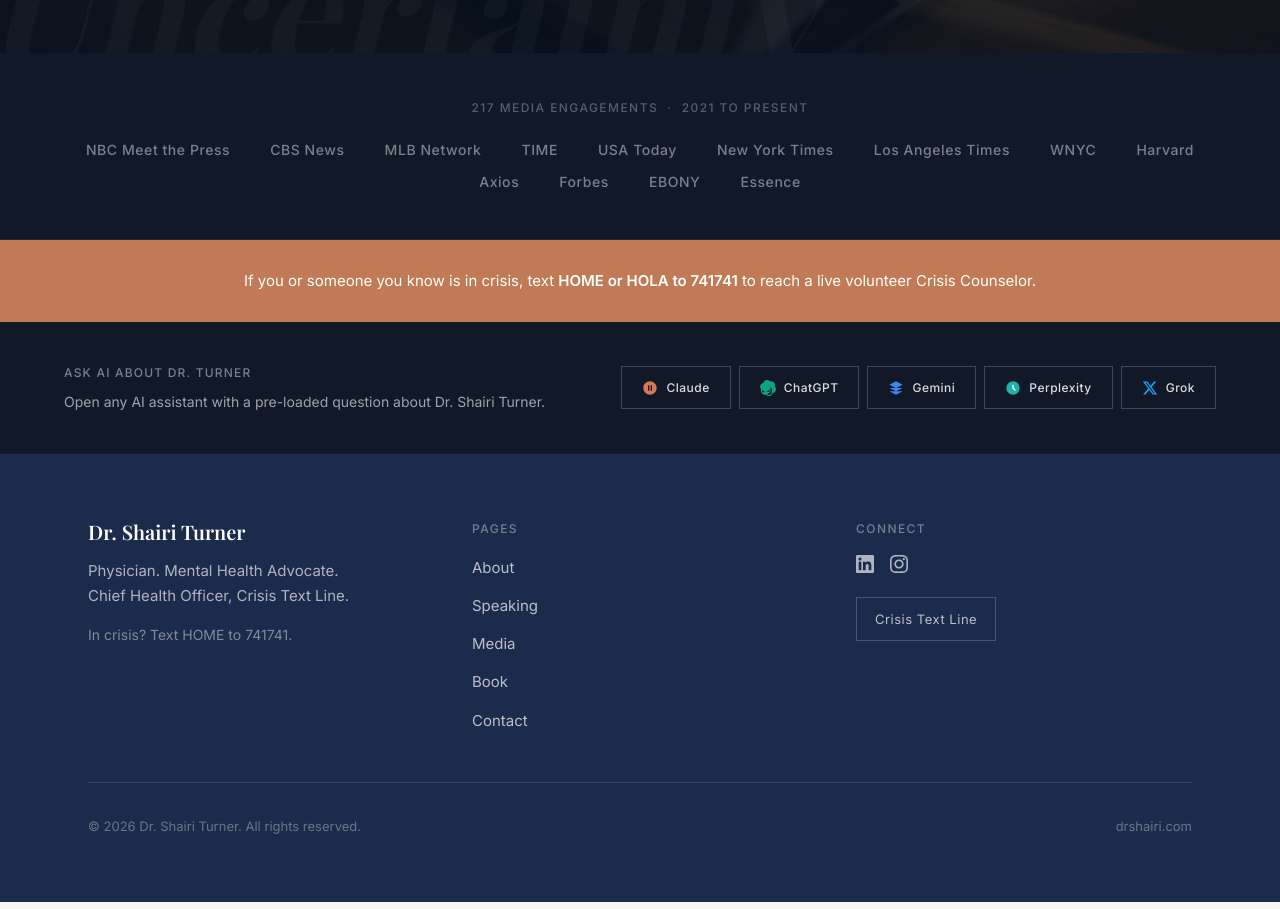
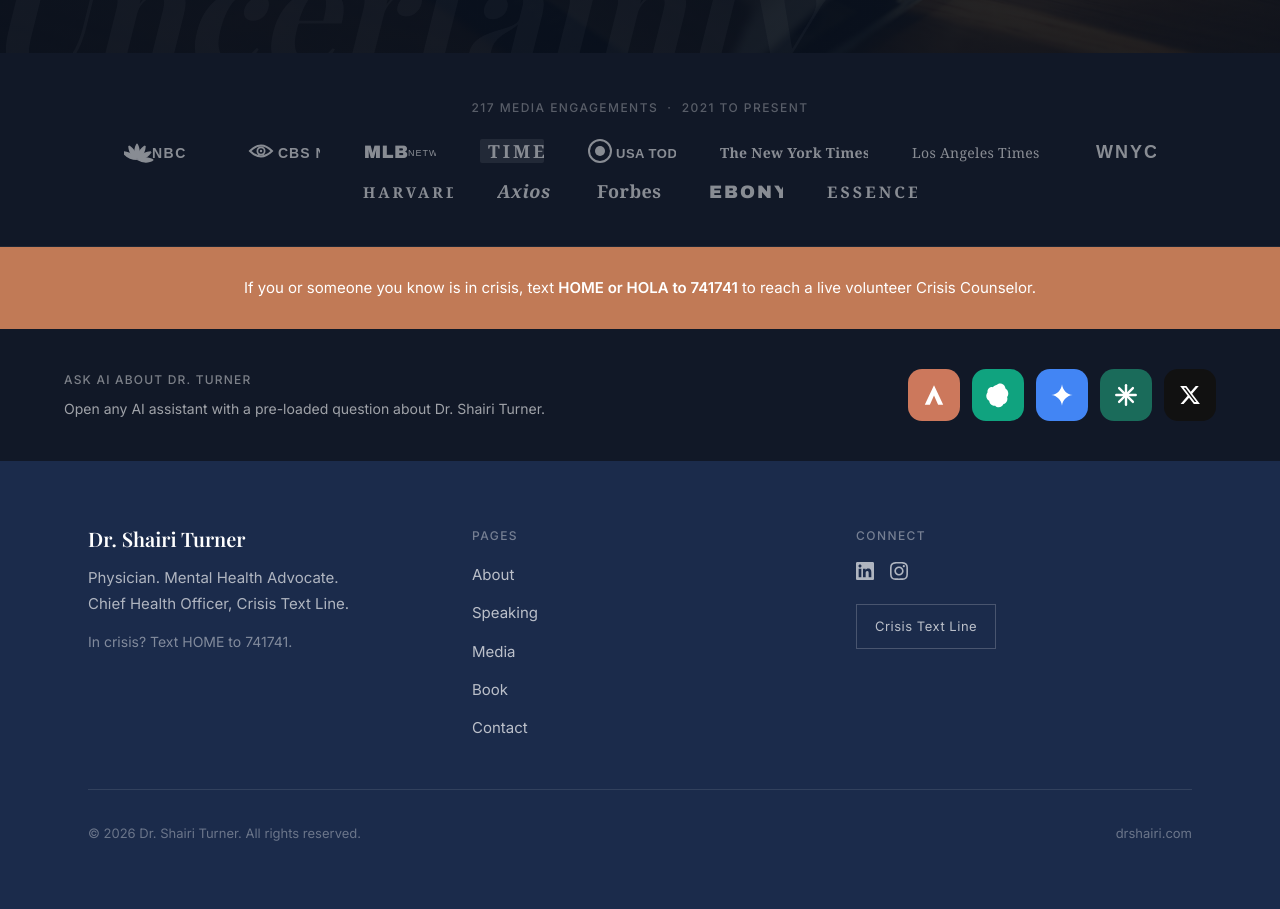
Before and after one commit to jimmieldavis/dr-turner, a Next.js app in the folder website/: page / in a window 1280 px wide. Shown: the part 4080-4989 px from the top of the page. Built offline with nearby package versions, Linux system fonts and the light colour scheme; a web font is replaced by a local one.

Commit message:
Replace credibility strip with SVG logos; AI panel icon-only

```diff
--- a/website/app/page.tsx
+++ b/website/app/page.tsx
@@ -662,25 +662,90 @@ export default function Home() {
             style={{
               display: 'flex',
               flexWrap: 'wrap',
-              gap: '0.5rem 2.5rem',
+              gap: '1rem 2.75rem',
               justifyContent: 'center',
               alignItems: 'center',
             }}
           >
-            {OUTLET_STRIP.map((outlet) => (
-              <span
-                key={outlet}
-                style={{
-                  color: 'rgba(255,255,255,0.45)',
-                  fontSize: '0.875rem',
-                  fontWeight: 500,
-                  letterSpacing: '0.04em',
-                  whiteSpace: 'nowrap',
-                }}
-              >
-                {outlet}
-              </span>
-            ))}
+
+            {/* NBC Meet the Press */}
+            <svg height="26" viewBox="0 0 80 26" aria-label="NBC Meet the Press" style={{ opacity: 0.5 }}>
+              <path d="M13 22 Q9 15 11 9 Q13 3 13 7 Q13 3 15 9 Q17 15 13 22Z" fill="white"/>
+              <path d="M13 22 Q9 15 11 9 Q13 3 13 7 Q13 3 15 9 Q17 15 13 22Z" fill="white" transform="rotate(-30 13 22)"/>
+              <path d="M13 22 Q9 15 11 9 Q13 3 13 7 Q13 3 15 9 Q17 15 13 22Z" fill="white" transform="rotate(-60 13 22)"/>
+              <path d="M13 22 Q9 15 11 9 Q13 3 13 7 Q13 3 15 9 Q17 15 13 22Z" fill="white" transform="rotate(30 13 22)"/>
+              <path d="M13 22 Q9 15 11 9 Q13 3 13 7 Q13 3 15 9 Q17 15 13 22Z" fill="white" transform="rotate(60 13 22)"/>
+              <path d="M13 22 Q9 15 11 9 Q13 3 13 7 Q13 3 15 9 Q17 15 13 22Z" fill="white" transform="rotate(90 13 22)"/>
+              <text x="28" y="20" fill="white" fontFamily="Arial, sans-serif" fontSize="14" fontWeight="800" letterSpacing="1.5">NBC</text>
+            </svg>
+
+            {/* CBS News */}
+            <svg height="26" viewBox="0 0 72 26" aria-label="CBS News" style={{ opacity: 0.5 }}>
+              <path d="M2 13 Q13 2 24 13 Q13 24 2 13Z" fill="none" stroke="white" strokeWidth="2"/>
+              <circle cx="13" cy="13" r="4.5" fill="white"/>
+              <circle cx="13" cy="13" r="2" fill="none" stroke="#111827" strokeWidth="1.5"/>
+              <text x="30" y="20" fill="white" fontFamily="Arial, sans-serif" fontSize="14" fontWeight="700" letterSpacing="1">CBS NEWS</text>
+            </svg>
+
+            {/* MLB Network */}
+            <svg height="22" viewBox="0 0 72 22" aria-label="MLB Network" style={{ opacity: 0.5 }}>
+              <text x="0" y="18" fill="white" fontFamily="Arial Black, Arial, sans-serif" fontSize="18" fontWeight="900" letterSpacing="0.5">MLB</text>
+              <text x="44" y="16" fill="white" fontFamily="Arial, sans-serif" fontSize="9" fontWeight="500" letterSpacing="1">NETWORK</text>
+            </svg>
+
+            {/* TIME */}
+            <svg height="24" viewBox="0 0 64 24" aria-label="TIME" style={{ opacity: 0.5 }}>
+              <rect x="0" y="0" width="64" height="24" rx="2" fill="white" opacity="0.15"/>
+              <text x="8" y="19" fill="white" fontFamily="Georgia, Times New Roman, serif" fontSize="18" fontWeight="700" letterSpacing="3">TIME</text>
+            </svg>
+
+            {/* USA Today */}
+            <svg height="24" viewBox="0 0 88 24" aria-label="USA Today" style={{ opacity: 0.5 }}>
+              <circle cx="12" cy="12" r="11" fill="none" stroke="white" strokeWidth="2"/>
+              <circle cx="12" cy="12" r="5" fill="white"/>
+              <text x="28" y="19" fill="white" fontFamily="Arial, sans-serif" fontSize="13" fontWeight="700" letterSpacing="0.5">USA TODAY</text>
+            </svg>
+
+            {/* New York Times */}
+            <svg height="22" viewBox="0 0 148 22" aria-label="New York Times" style={{ opacity: 0.5 }}>
+              <text x="0" y="18" fill="white" fontFamily="Georgia, Times New Roman, serif" fontSize="14" fontWeight="700" letterSpacing="0.3">The New York Times</text>
+            </svg>
+
+            {/* Los Angeles Times */}
+            <svg height="22" viewBox="0 0 140 22" aria-label="Los Angeles Times" style={{ opacity: 0.5 }}>
+              <text x="0" y="18" fill="white" fontFamily="Georgia, Times New Roman, serif" fontSize="14" fontWeight="400" letterSpacing="0.3">Los Angeles Times</text>
+            </svg>
+
+            {/* WNYC */}
+            <svg height="22" viewBox="0 0 60 22" aria-label="WNYC" style={{ opacity: 0.5 }}>
+              <text x="0" y="18" fill="white" fontFamily="Arial, sans-serif" fontSize="18" fontWeight="700" letterSpacing="2">WNYC</text>
+            </svg>
+
+            {/* Harvard */}
+            <svg height="22" viewBox="0 0 90 22" aria-label="Harvard" style={{ opacity: 0.5 }}>
+              <text x="0" y="18" fill="white" fontFamily="Georgia, Times New Roman, serif" fontSize="15" fontWeight="700" letterSpacing="3">HARVARD</text>
+            </svg>
+
+            {/* Axios */}
+            <svg height="22" viewBox="0 0 56 22" aria-label="Axios" style={{ opacity: 0.5 }}>
+              <text x="0" y="18" fill="white" fontFamily="Georgia, Times New Roman, serif" fontSize="18" fontWeight="700" fontStyle="italic" letterSpacing="0.5">Axios</text>
+            </svg>
+
+            {/* Forbes */}
+            <svg height="22" viewBox="0 0 68 22" aria-label="Forbes" style={{ opacity: 0.5 }}>
+              <text x="0" y="18" fill="white" fontFamily="Georgia, Times New Roman, serif" fontSize="18" fontWeight="700" letterSpacing="0.5">Forbes</text>
+            </svg>
+
+            {/* EBONY */}
+            <svg height="22" viewBox="0 0 74 22" aria-label="EBONY" style={{ opacity: 0.5 }}>
+              <text x="0" y="18" fill="white" fontFamily="Arial Black, Arial, sans-serif" fontSize="18" fontWeight="900" letterSpacing="2">EBONY</text>
+            </svg>
+
+            {/* Essence */}
+            <svg height="22" viewBox="0 0 90 22" aria-label="Essence" style={{ opacity: 0.5 }}>
+              <text x="0" y="18" fill="white" fontFamily="Georgia, Times New Roman, serif" fontSize="16" fontWeight="700" letterSpacing="3">ESSENCE</text>
+            </svg>
+
           </div>
         </div>
       </section>
--- a/website/components/AiAboutMe.tsx
+++ b/website/components/AiAboutMe.tsx
@@ -6,50 +6,57 @@ const AI_TOOLS = [
   {
     label: 'Claude',
     href: `https://claude.ai/new?q=${PROMPT}`,
-    color: '#D97757',
+    bg: '#CC785C',
     icon: (
-      <svg width="16" height="16" viewBox="0 0 24 24" fill="currentColor">
-        <path d="M12 2C6.48 2 2 6.48 2 12s4.48 10 10 10 10-4.48 10-10S17.52 2 12 2zm-1 14H9V8h2v8zm4 0h-2V8h2v8z" />
+      <svg width="26" height="26" viewBox="0 0 24 24" fill="white" aria-hidden="true">
+        {/* Anthropic/Claude — stylized upward A-mark */}
+        <path d="M12 3 L20.5 21 H15.8 L12 12.5 L8.2 21 H3.5 Z" />
       </svg>
     ),
   },
   {
     label: 'ChatGPT',
     href: `https://chatgpt.com/?q=${PROMPT}`,
-    color: '#10A37F',
+    bg: '#10A37F',
     icon: (
-      <svg width="16" height="16" viewBox="0 0 24 24" fill="currentColor">
-        <path d="M22.282 9.821a5.985 5.985 0 0 0-.516-4.91 6.046 6.046 0 0 0-6.51-2.9A6.065 6.065 0 0 0 4.981 4.18a5.985 5.985 0 0 0-3.998 2.9 6.046 6.046 0 0 0 .743 7.097 5.98 5.98 0 0 0 .51 4.911 6.051 6.051 0 0 0 6.515 2.9A5.985 5.985 0 0 0 13.26 24a6.056 6.056 0 0 0 5.772-4.206 5.99 5.99 0 0 0 3.997-2.9 6.056 6.056 0 0 0-.747-7.073zM13.26 22.43a4.476 4.476 0 0 1-2.876-1.04l.141-.081 4.779-2.758a.795.795 0 0 0 .392-.681v-6.737l2.02 1.168a.071.071 0 0 1 .038.052v5.583a4.504 4.504 0 0 1-4.494 4.494zM3.6 18.304a4.47 4.47 0 0 1-.535-3.014l.142.085 4.783 2.759a.771.771 0 0 0 .78 0l5.843-3.369v2.332a.08.08 0 0 1-.032.067L9.π 19.946a4.5 4.5 0 0 1-5.38-1.642zM2.34 7.896a4.485 4.485 0 0 1 2.366-1.973V11.6a.766.766 0 0 0 .388.676l5.815 3.355-2.02 1.168a.076.076 0 0 1-.071 0L4.001 14.13a4.5 4.5 0 0 1-1.661-6.234zm16.597 3.855l-5.833-3.387 2.019-1.168a.076.076 0 0 1 .071 0l4.816 2.782a4.504 4.504 0 0 1-.676 8.123v-5.677a.79.79 0 0 0-.397-.673zm2.01-3.023l-.141-.085-4.774-2.782a.776.776 0 0 0-.785 0L9.409 9.23V6.897a.066.066 0 0 1 .028-.061l4.83-2.787a4.5 4.5 0 0 1 6.68 4.66zm-12.64 4.135l-2.02-1.164a.08.08 0 0 1-.038-.057V6.075a4.5 4.5 0 0 1 7.375-3.453l-.142.08-4.778 2.758a.795.795 0 0 0-.393.681zm1.097-2.365l2.602-1.5 2.607 1.5v2.999l-2.597 1.5-2.607-1.5z" />
+      <svg width="26" height="26" viewBox="0 0 24 24" fill="white" aria-hidden="true">
+        {/* OpenAI — stylized orb/flower (6-petal rotational mark) */}
+        <path d="M12 2.5 C10 2.5 8.3 3.4 7.2 4.8 C6.5 4.6 5.7 4.6 5 4.9 C3.1 5.7 2 7.6 2.3 9.6 C1.6 10.5 1.2 11.7 1.2 12.9 C1.2 14.8 2.2 16.5 3.8 17.4 C4 19.4 5.3 21.1 7.2 21.8 C7.9 22 8.7 22.1 9.4 21.9 C10.2 22.8 11.4 23.4 12.7 23.4 C14.7 23.4 16.4 22.2 17.1 20.4 C17.8 20.2 18.5 19.8 19 19.3 C20.6 17.9 21.1 15.7 20.4 13.8 C21.1 12.9 21.5 11.7 21.5 10.5 C21.5 8.6 20.5 6.9 18.9 6 C18.7 4 17.4 2.3 15.5 1.6 C13.7 1 11.8 1.5 10.6 2.8 Z" />
       </svg>
     ),
   },
   {
     label: 'Gemini',
     href: `https://gemini.google.com/app?q=${PROMPT}`,
-    color: '#4285F4',
+    bg: '#4285F4',
     icon: (
-      <svg width="16" height="16" viewBox="0 0 24 24" fill="currentColor">
-        <path d="M12 2L2 7l10 5 10-5-10-5zM2 17l10 5 10-5M2 12l10 5 10-5" />
+      <svg width="26" height="26" viewBox="0 0 24 24" fill="white" aria-hidden="true">
+        {/* Gemini — 4-pointed curved star */}
+        <path d="M12 2 C12.45 7.3 16.7 11.55 22 12 C16.7 12.45 12.45 16.7 12 22 C11.55 16.7 7.3 12.45 2 12 C7.3 11.55 11.55 7.3 12 2Z" />
       </svg>
     ),
   },
   {
     label: 'Perplexity',
     href: `https://www.perplexity.ai/search?q=${PROMPT}`,
-    color: '#20B2AA',
+    bg: '#1A6B5A',
     icon: (
-      <svg width="16" height="16" viewBox="0 0 24 24" fill="currentColor">
-        <circle cx="12" cy="12" r="10" />
-        <path d="M12 8v4l3 3" stroke="#fff" strokeWidth="2" fill="none" strokeLinecap="round" />
+      <svg width="26" height="26" viewBox="0 0 24 24" fill="none" stroke="white" strokeWidth="2.2" strokeLinecap="round" aria-hidden="true">
+        {/* Perplexity — asterisk / starburst mark */}
+        <line x1="12" y1="3" x2="12" y2="21" />
+        <line x1="3" y1="12" x2="21" y2="12" />
+        <line x1="5.64" y1="5.64" x2="18.36" y2="18.36" />
+        <line x1="18.36" y1="5.64" x2="5.64" y2="18.36" />
       </svg>
     ),
   },
   {
     label: 'Grok',
     href: `https://x.com/i/grok?text=${PROMPT}`,
-    color: '#1DA1F2',
+    bg: '#111111',
     icon: (
-      <svg width="16" height="16" viewBox="0 0 24 24" fill="currentColor">
+      <svg width="22" height="22" viewBox="0 0 24 24" fill="white" aria-hidden="true">
+        {/* X / Grok — accurate X mark */}
         <path d="M18.244 2.25h3.308l-7.227 8.26 8.502 11.24H16.17l-5.214-6.817L4.99 21.75H1.68l7.73-8.835L1.254 2.25H8.08l4.713 6.231zm-1.161 17.52h1.833L7.084 4.126H5.117z" />
       </svg>
     ),
@@ -73,18 +80,29 @@ export default function AiAboutMe() {
             </p>
           </div>
 
-          <div className="flex flex-wrap gap-2">
+          <div className="flex flex-wrap gap-3">
             {AI_TOOLS.map((tool) => (
               <a
                 key={tool.label}
                 href={tool.href}
                 target="_blank"
                 rel="noopener noreferrer"
-                className="ai-btn"
                 aria-label={`Ask ${tool.label} about Dr. Shairi Turner`}
+                style={{
+                  display: 'inline-flex',
+                  alignItems: 'center',
+                  justifyContent: 'center',
+                  width: '52px',
+                  height: '52px',
+                  borderRadius: '14px',
+                  backgroundColor: tool.bg,
+                  border: 'none',
+                  textDecoration: 'none',
+                  flexShrink: 0,
+                  transition: 'opacity 0.2s, transform 0.15s',
+                }}
               >
-                <span style={{ color: tool.color }}>{tool.icon}</span>
-                <span>{tool.label}</span>
+                {tool.icon}
               </a>
             ))}
           </div>
```
